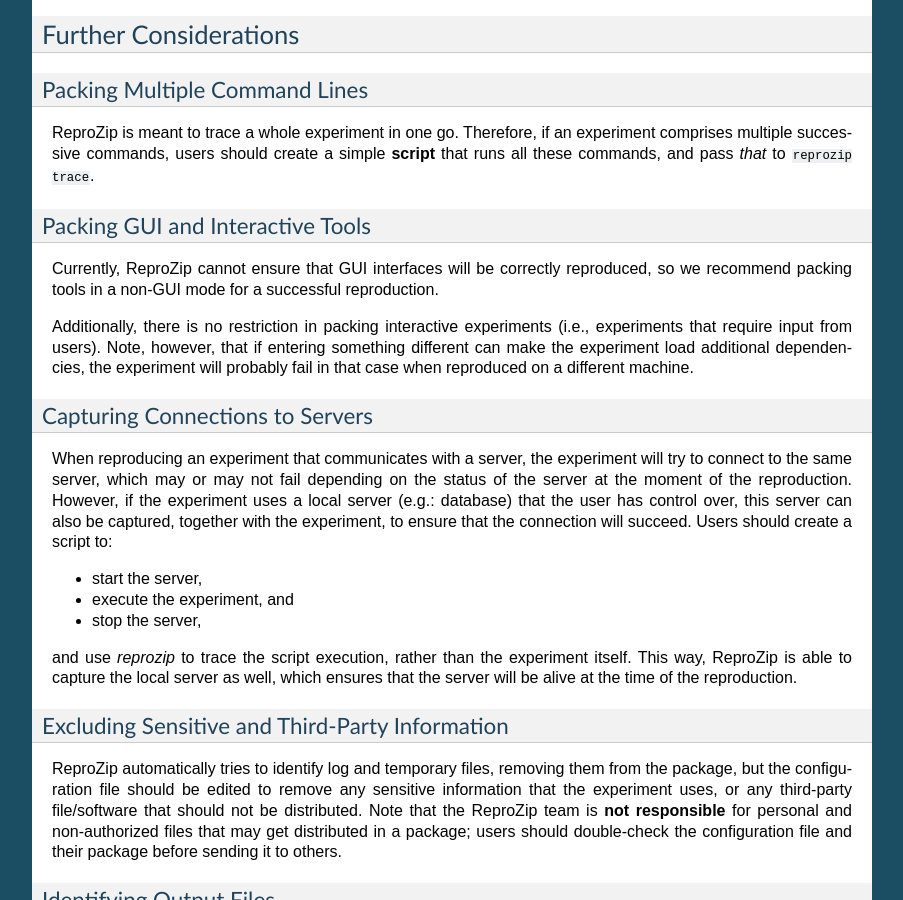
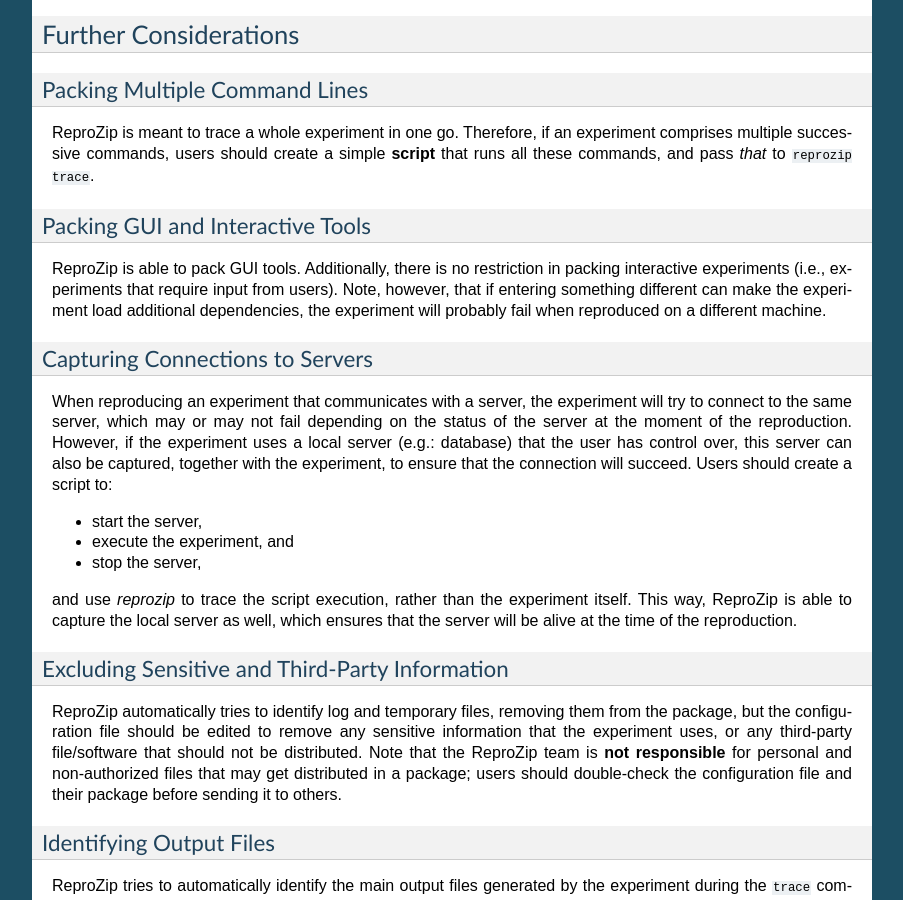
Before and after one commit to VIDA-NYU/reprozip, a Sphinx documentation site: the page built from docs/source/packing.rst, in a window 1280 px wide and 900 px high, scrolled down 2682 px. Shown: the whole window, without its empty margins (198-1101 px from the left). Built offline with Sphinx 7.4.7, drawn with Linux system fonts in a browser that asks for light colours.

Commit message:
Removing restriction of GUI tools from packing section.

```diff
--- a/docs/source/packing.rst
+++ b/docs/source/packing.rst
@@ -119,9 +119,7 @@
 Packing GUI and Interactive Tools
 +++++++++++++++++++++++++++++++++
 
-Currently, ReproZip cannot ensure that GUI interfaces will be correctly reproduced, so we recommend packing tools in a non-GUI mode for a successful reproduction.
-
-Additionally, there is no restriction in packing interactive experiments (i.e., experiments that require input from users). Note, however, that if entering something different can make the experiment load additional dependencies, the experiment will probably fail in that case when reproduced on a different machine.
+ReproZip is able to pack GUI tools. Additionally, there is no restriction in packing interactive experiments (i.e., experiments that require input from users). Note, however, that if entering something different can make the experiment load additional dependencies, the experiment will probably fail when reproduced on a different machine.
 
 Capturing Connections to Servers
 ++++++++++++++++++++++++++++++++
```
